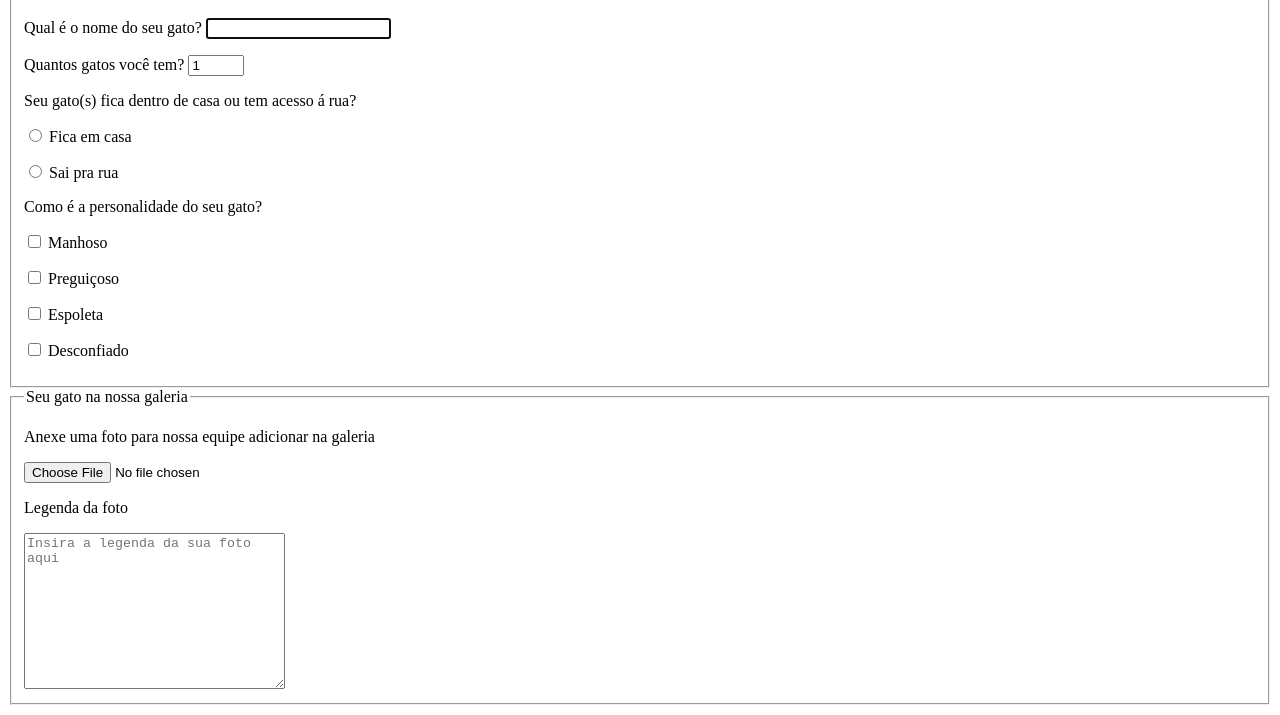
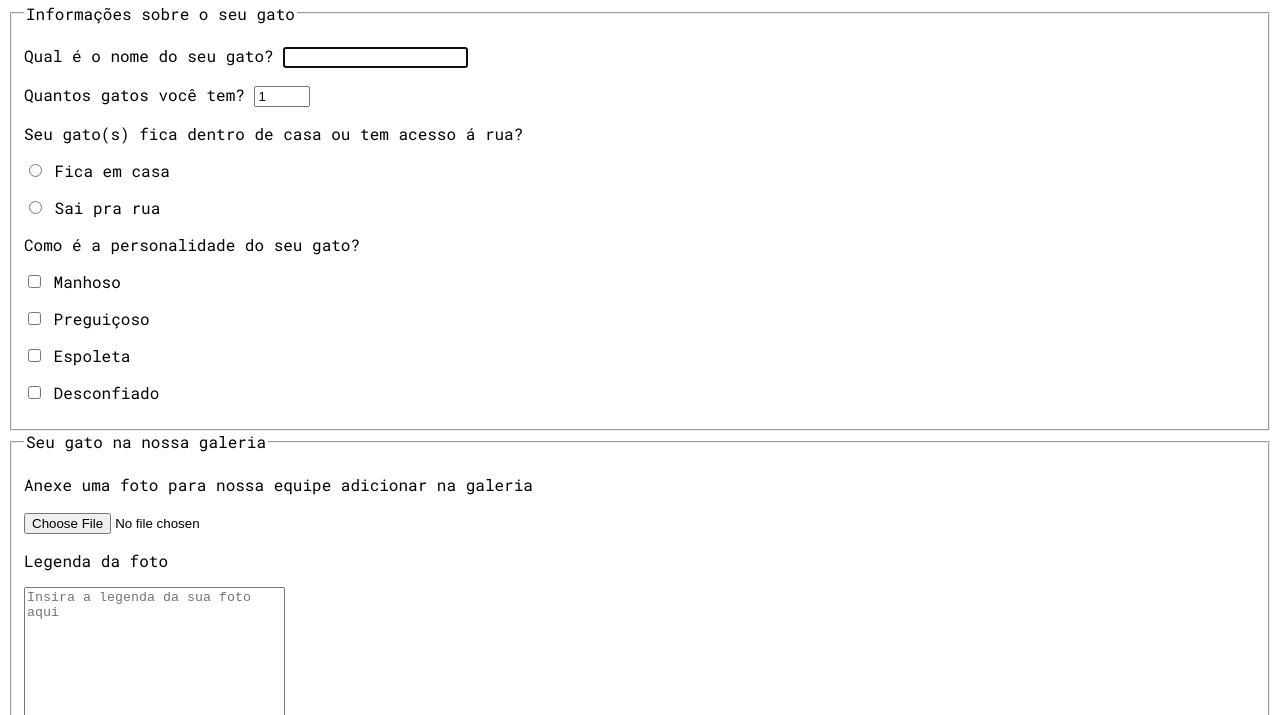
Before and after one commit to Thiago-Dev/site-meu-gato, a plain HTML site: page formulario_felino.html in a window 1280 px wide. Shown: the part 272-987 px from the top of the page. Drawn offline with Linux system fonts and the light colour scheme; files that its build step writes are made by us from their sources; the site is published under a folder, as on GitHub Pages, so addresses that start at the root find nothing.

Commit message:
mudança no link para as css

```diff
--- a/formulario_felino.html
+++ b/formulario_felino.html
@@ -5,7 +5,7 @@
         <meta name="viewport"
         content="width=device-width,
         initial-scale=1.0">
-      <link rel="stylesheet" href="/storage/emulated/0/html_files/estilos.css" type="text/css">
+      <link rel="stylesheet" href="estilos.css" type="text/css">
         <title>Formulário Felino</title>
     </head>
     <body>
```
Also changed, not shown: fotos_de_gatos.html (+1 -1 lines), index.html (+1 -1 lines).
